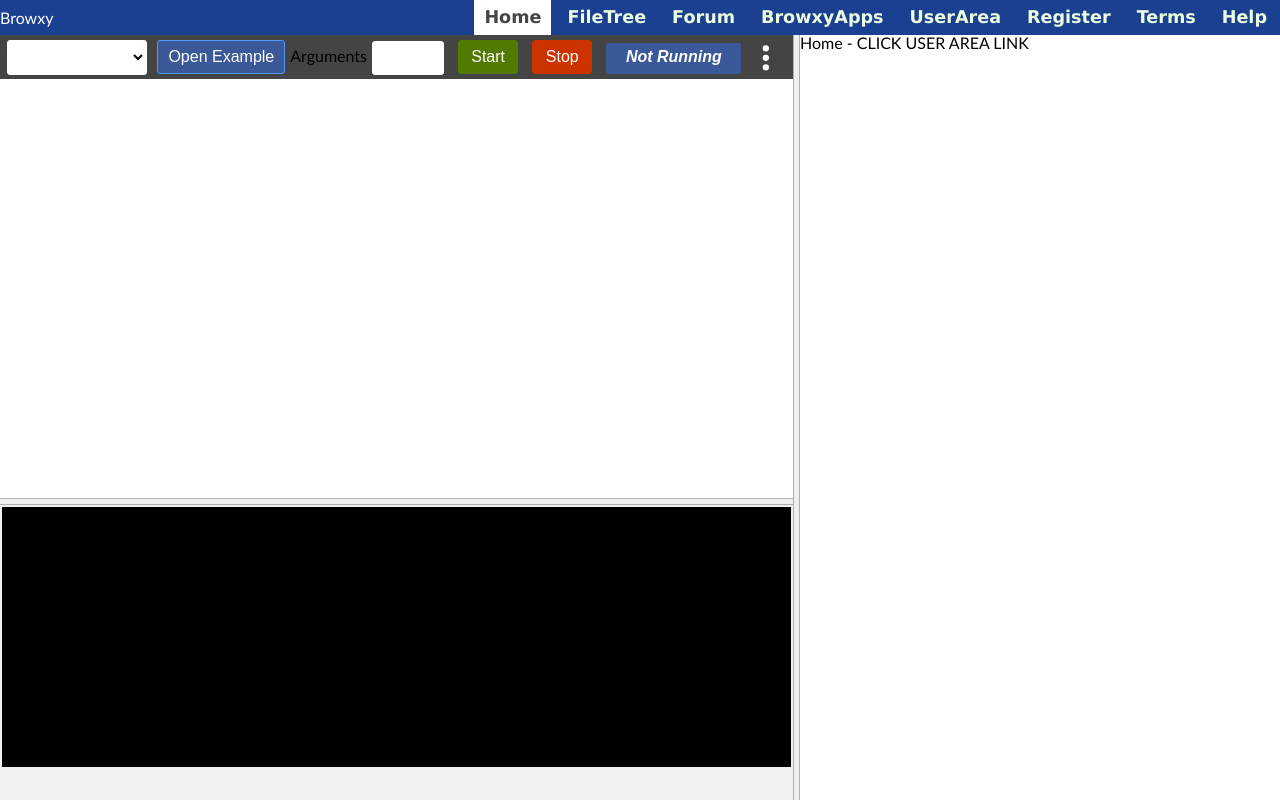
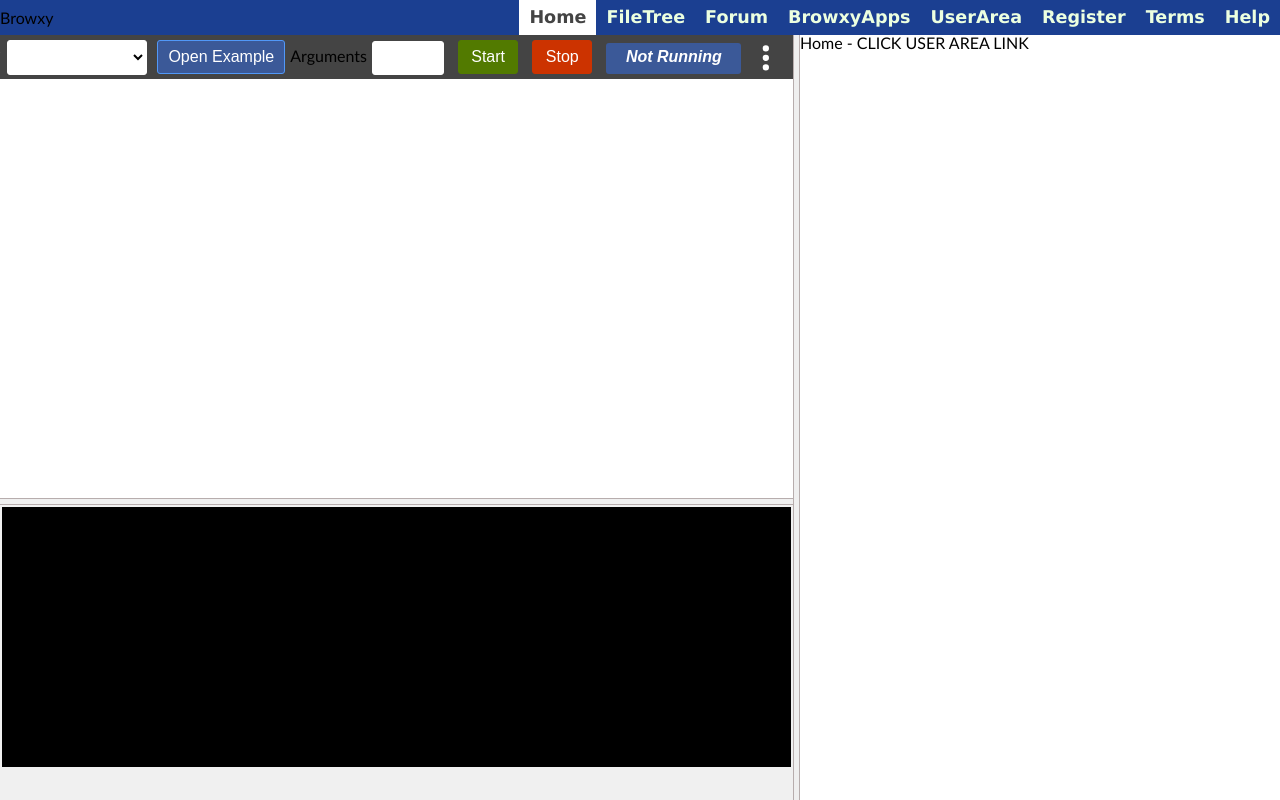
Before and after one commit to elPoeta/browxy-courses, a plain HTML site: page index.html in a window 1280 px wide. Drawn offline with Linux system fonts and the light colour scheme.

Commit message:
refactor clean

```diff
--- a/css/style.css
+++ b/css/style.css
@@ -16,31 +16,6 @@ body {
   font-size: 1em;
 }
 
-header {
-  height: 60px;
-  background-color: #09236b;
-  color: #fff;
-  align-items: center;
-  display: flex;
-  justify-content: space-between;
-}
-
-header nav {
-  display: flex;
-  justify-content: flex-end;
-}
-
-header nav ul li {
-  list-style: none;
-  padding: 3px;
-  cursor: pointer;
-  display: inline-block;
-}
-
-header nav ul li:hover {
-   background-color: #fff;
-   color: #09236b;
-}
 /*STATUS LED */
 .status {
   display: inline-block;
--- a/js/app.js
+++ b/js/app.js
@@ -76,7 +76,7 @@ const createEditCourse = (id) =>{
           <textarea name="description" rows="5"></textarea>
         </p>
         <p class="full">
-          <button>Create Course</button>
+          <button>Save Course</button>
         </p>
       </form>
     </div>
```
